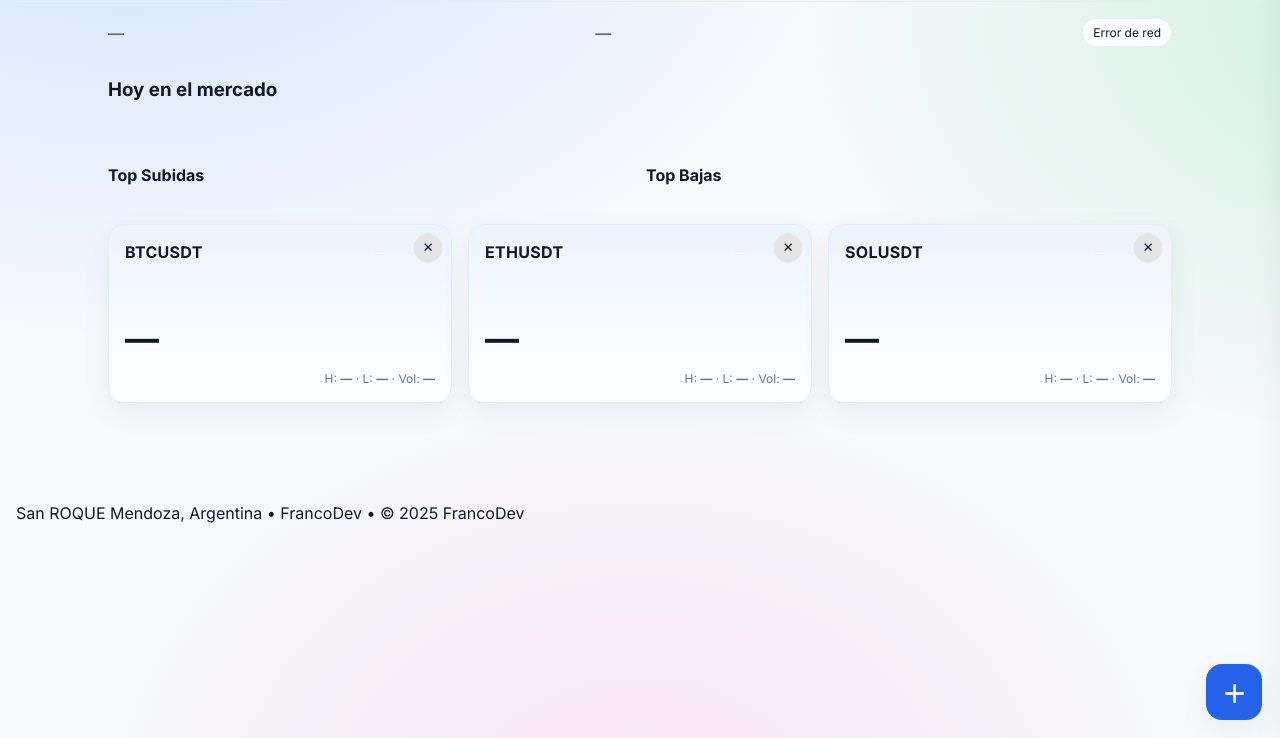
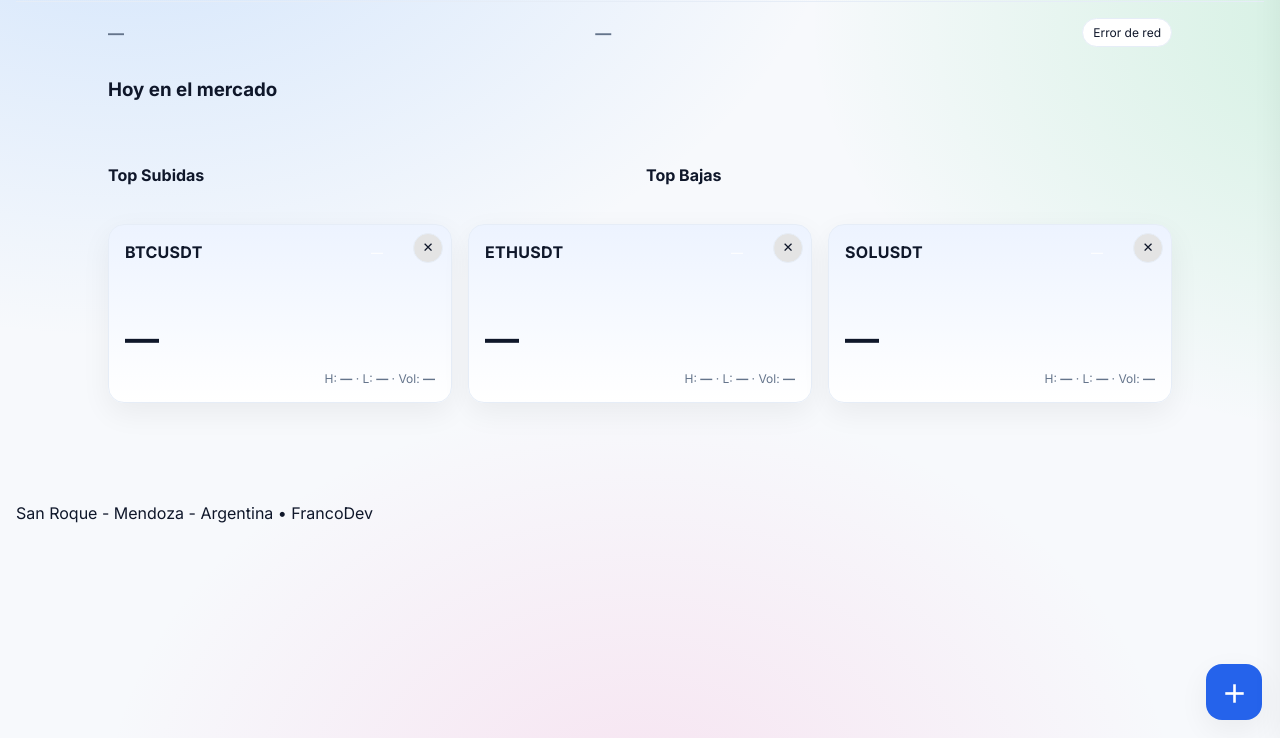
Before and after one commit to franco-dev-26/Todo-Criptoo, a plain HTML site: page index.html in a window 1280 px wide. Shown: the part 62-800 px from the top of the page. Drawn offline with Linux system fonts and the light colour scheme; no server answers.

Commit message:
Update index.html

```diff
--- a/index.html
+++ b/index.html
@@ -129,11 +129,9 @@
 
   <footer class="site-footer" role="contentinfo">
   <div class="footer-inner">
-    <span class="made">San ROQUE Mendoza, Argentina</span>
+    <span class="made">San Roque - Mendoza - Argentina</span>
     <span class="dot">•</span>
     <span class="by">FrancoDev</span>
-    <span class="dot">•</span>
-    <span class="copy">© <span id="copy-year">2025</span> FrancoDev</span>
   </div>
 </footer>
 
```
